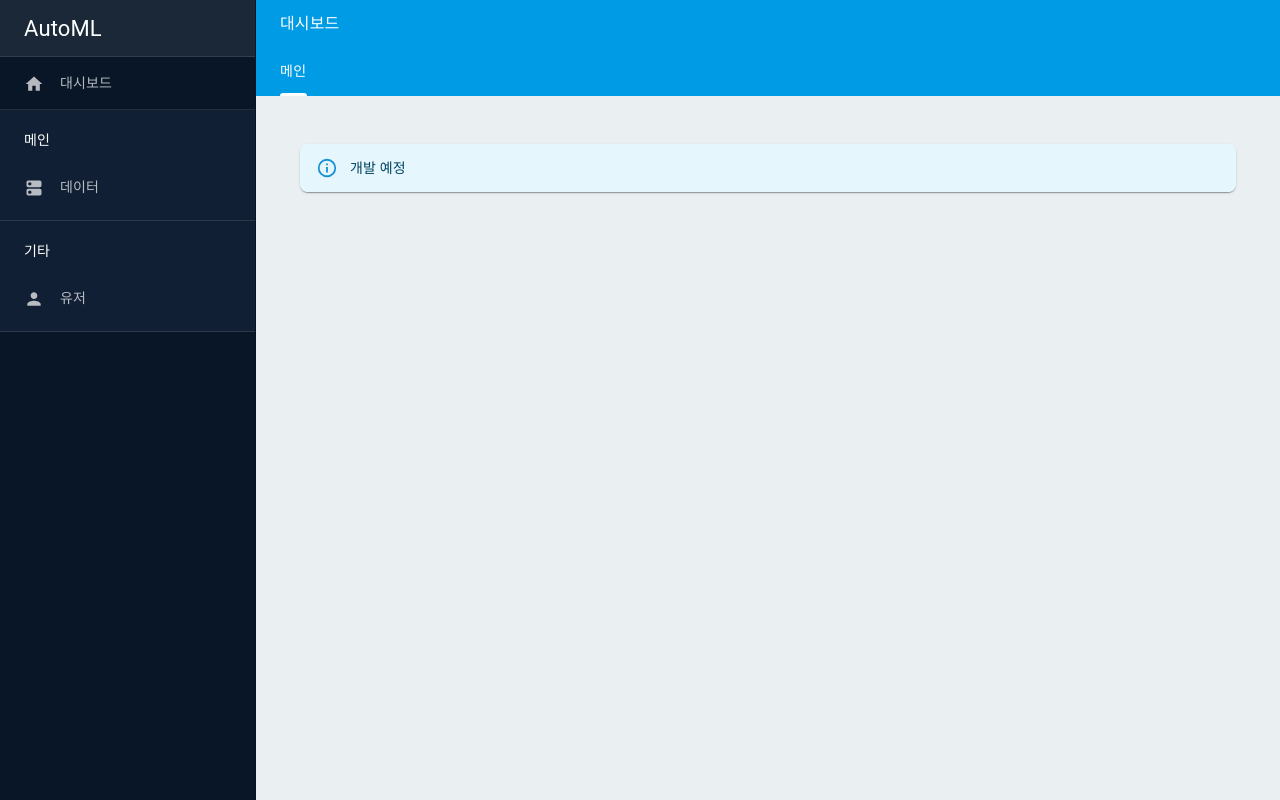
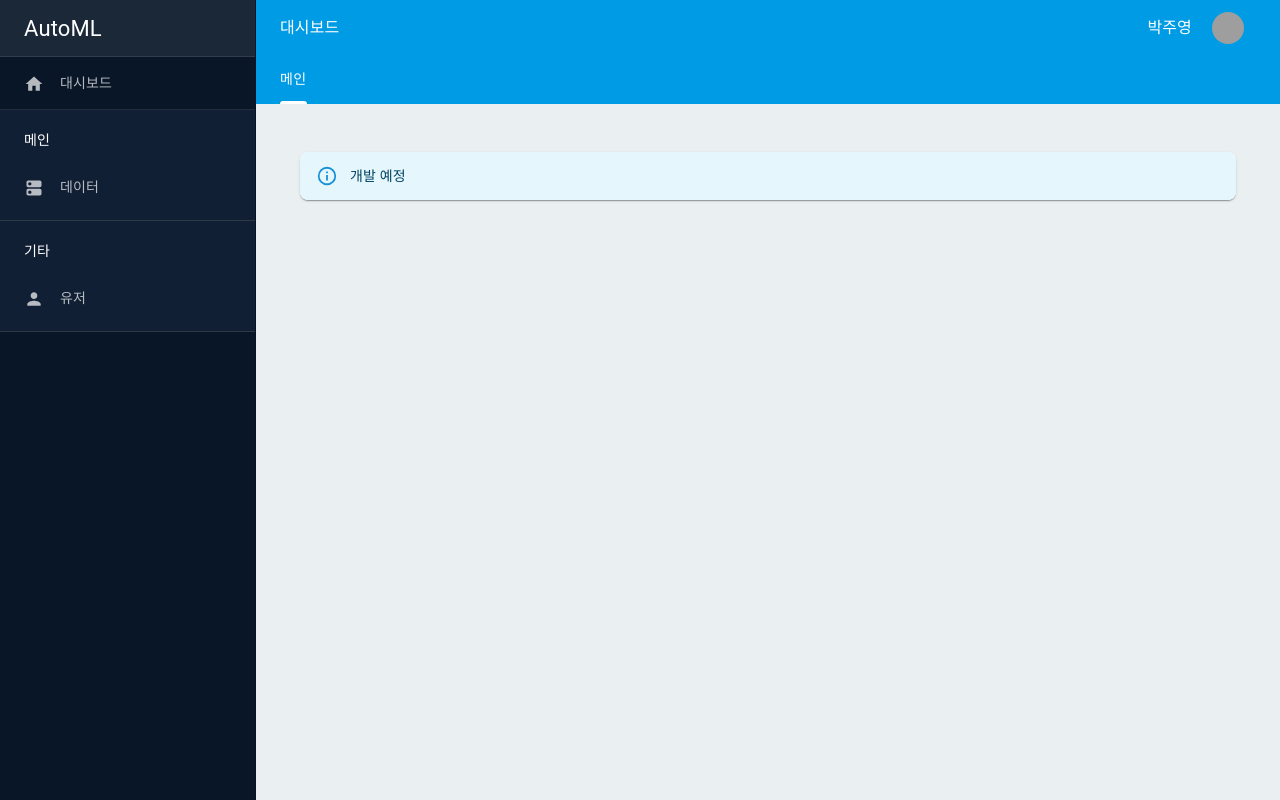
Before and after one commit to ClustProject/WSAutoMLMainWeb, a React (Create React App) app in the folder frontend/: page /dashboard in a window 1280 px wide. Built offline with nearby package versions, Linux system fonts and the light colour scheme; grey boxes are pictures that could not be loaded.

Commit message:
fix: user 정보 mock 데이터로 변경
기존에 사용하지 않는 HardCodedUserInfo 컴포넌트를 제거하고, mock json
데이터로 변경

```diff
--- /dev/null
+++ b/frontend/public/data/user-info.json
@@ -0,0 +1,4 @@
+{
+  "name": "박주영",
+  "imageUrl": "/static/images/avatar/2.jpg"
+}
--- a/frontend/src/components/presentational/Header.jsx
+++ b/frontend/src/components/presentational/Header.jsx
@@ -1,5 +1,5 @@
 import * as React from "react";
-import {useState} from "react";
+import {useEffect, useState} from "react";
 import * as PropTypes from "prop-types";
 import AppBar from "@mui/material/AppBar";
 import Toolbar from "@mui/material/Toolbar";
@@ -9,29 +9,17 @@ import Tabs from "@mui/material/Tabs";
 import Tab from "@mui/material/Tab";
 import IconButton from "@mui/material/IconButton";
 import {Avatar} from "@mui/material";
-
-/**
- * 하드코딩된 유저 정보.
- *
- * 유저 정보를 받아 실제 유저 정보에 맞춰서 넣어줘야 한다.
- */
-function HardCodedUserInfo() {
-  return <>
-    <Grid item>
-      <Typography color="inherit">
-        박주영
-      </Typography>
-    </Grid>
-    <Grid item>
-      <IconButton color="inherit" sx={{p: 1.5}}>
-        <Avatar src="/static/images/avatar/2.jpg" alt="My Avatar"/>
-      </IconButton>
-    </Grid>
-  </>;
-}
+import axios from "axios";
 
 function Header(props) {
+  const [userInfo, setUserInfo] = useState({});
   const [tabIndex, setTabIndex] = useState(0);
+
+  useEffect(() => {
+    axios.get("data/user-info.json")
+      .then(response => response.data)
+      .then(userInfo => setUserInfo(userInfo));
+  }, [])
 
   return (
     <>
@@ -44,8 +32,16 @@ function Header(props) {
               </Typography>
             </Grid>
             <Grid item xs/>
-
-            {/*<HardCodedUserInfo/>*/}
+            <Grid item>
+              <Typography color="inherit">
+                {userInfo.name}
+              </Typography>
+            </Grid>
+            <Grid item>
+              <IconButton color="inherit" sx={{p: 1.5}}>
+                <Avatar src={userInfo.imageUrl} alt={userInfo.name + "Avatar"}/>
+              </IconButton>
+            </Grid>
           </Grid>
         </Toolbar>
       </AppBar>
```
